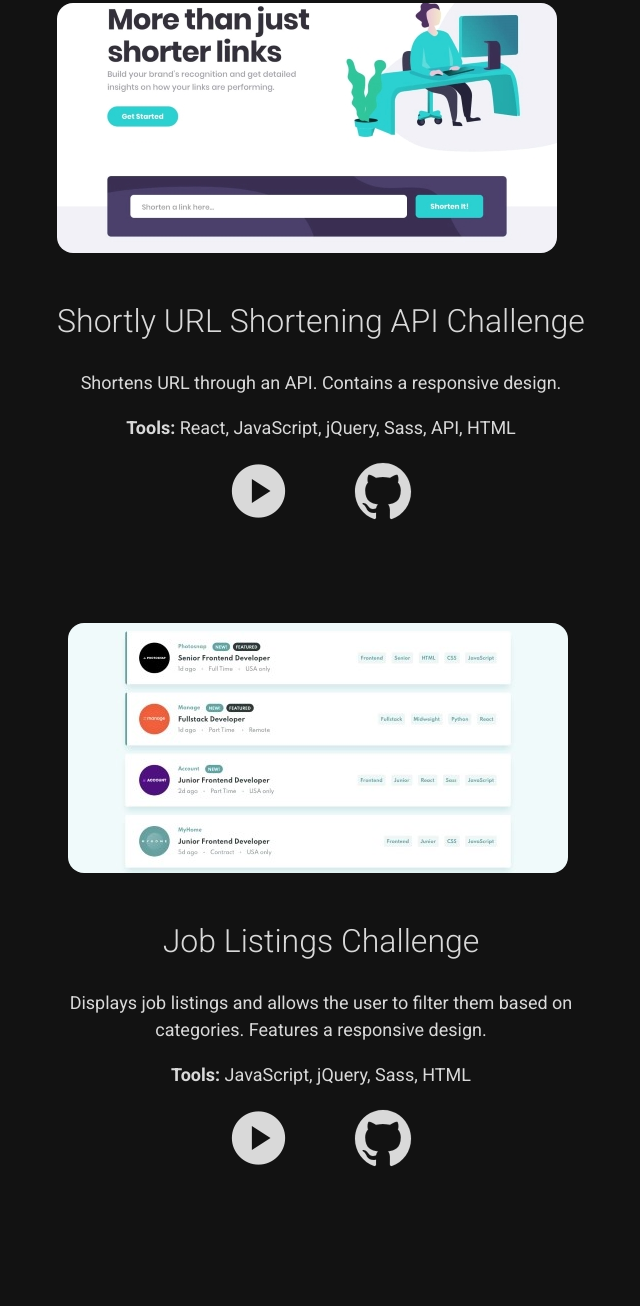
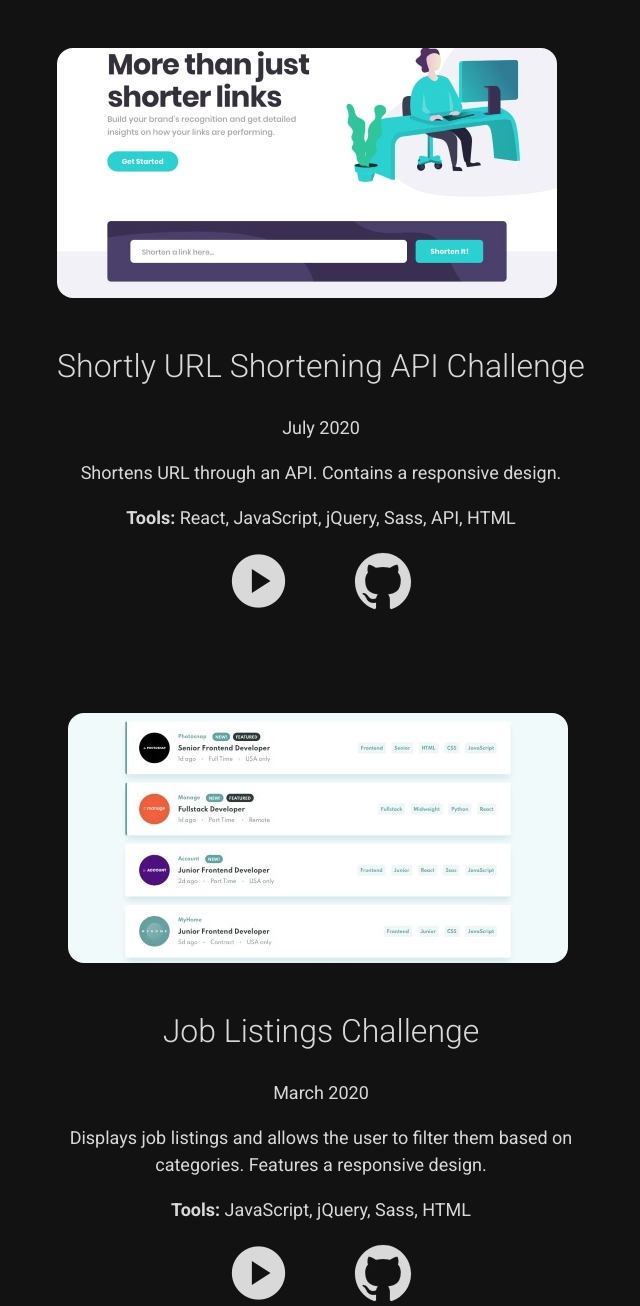
Before and after one commit to cagloria/cagloria.github.io, a plain HTML site: page index.html in a window 1280 px wide. Shown: the part 2683-3989 px from the top of the page, without its empty margins (319-959 px from the left). Drawn offline with nearby package versions, Linux system fonts and the light colour scheme.

Commit message:
Added date to project element

```diff
--- a/index.html
+++ b/index.html
@@ -112,6 +112,7 @@
                         data-image="./assets/project-image-countries.jpg"
                         data-alt="Screenshot of the Rest Countries API Challenge project"
                         data-title="REST Countries API Challenge"
+                        data-date="July 2020"
                         data-description="Pulls data from a country API and allows the user to search and view data. Contains a responsive design and a theme toggle."
                         data-tools="React, JavaScript, Sass, HTML, API"
                         data-code="https://github.com/cagloria/rest-countries-api"
@@ -124,6 +125,7 @@
                         data-image="./assets/project-image-url.jpg"
                         data-alt="Screenshot of the URL Shortening API Challenge project"
                         data-title="Shortly URL Shortening API Challenge"
+                        data-date="July 2020"
                         data-description="Shortens URL through an API. Contains a responsive design."
                         data-tools="React, JavaScript, jQuery, Sass, API, HTML"
                         data-code="https://github.com/cagloria/url-shortening-api"
@@ -136,6 +138,7 @@
                         data-image="./assets/project-image-job-listing.jpg"
                         data-alt="Screenshot of the Job Listing challenge project"
                         data-title="Job Listings Challenge"
+                        data-date="March 2020"
                         data-description="Displays job listings and allows the user to filter them based on categories. Features a responsive design."
                         data-tools="JavaScript, jQuery, Sass, HTML"
                         data-code="https://github.com/cagloria/static-job-listings"
--- a/src/project-element.js
+++ b/src/project-element.js
@@ -7,6 +7,7 @@ class ProjectElement extends HTMLDivElement {
         const image = this.dataset.image;
         const alt = this.dataset.alt;
         const title = this.dataset.title;
+        const dateRange = this.dataset.date;
         const description = this.dataset.description;
         const tools = this.dataset.tools;
         const code = this.dataset.code;
@@ -49,6 +50,8 @@ class ProjectElement extends HTMLDivElement {
             <div class="project__content">
                 <h3>${title}</h3>
 
+                <p>${dateRange}</p>
+
                 <p>${description}</p>
 
                 <p><b>Tools:</b> ${tools}</p>
```
